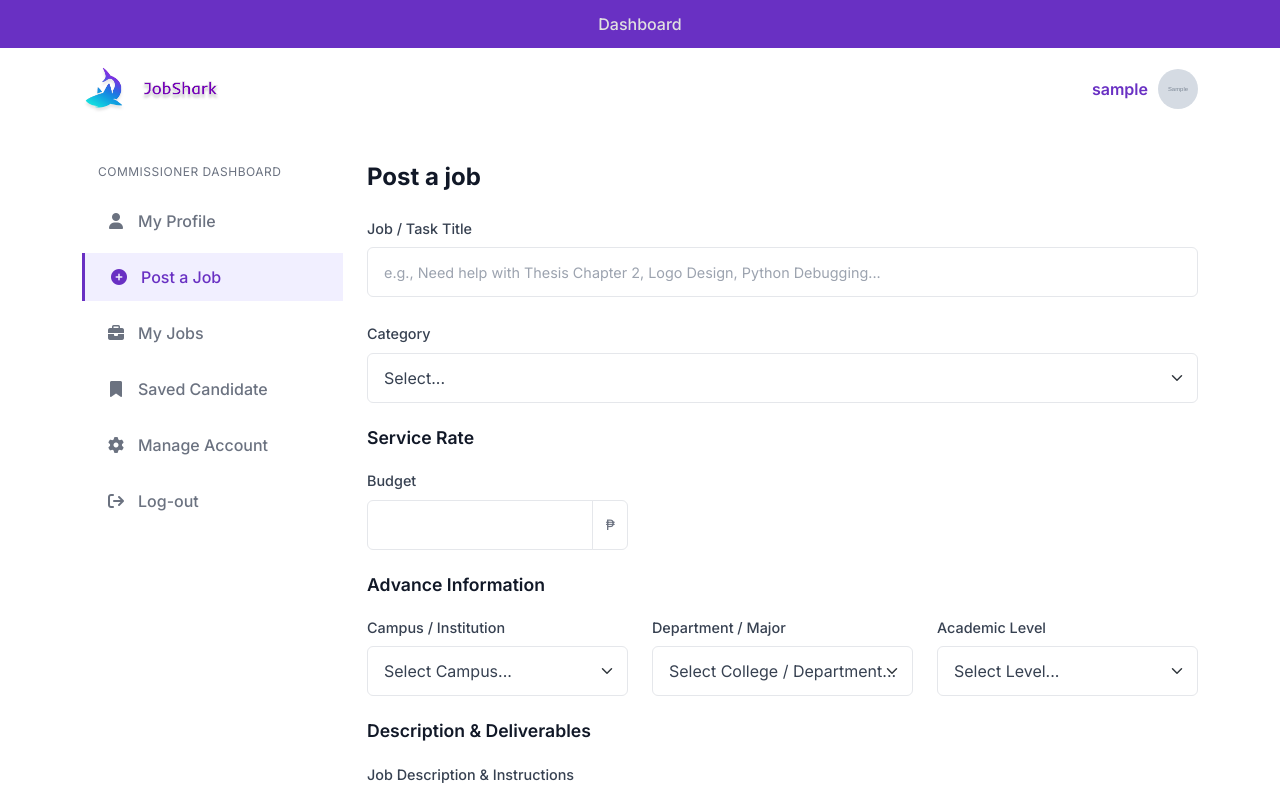
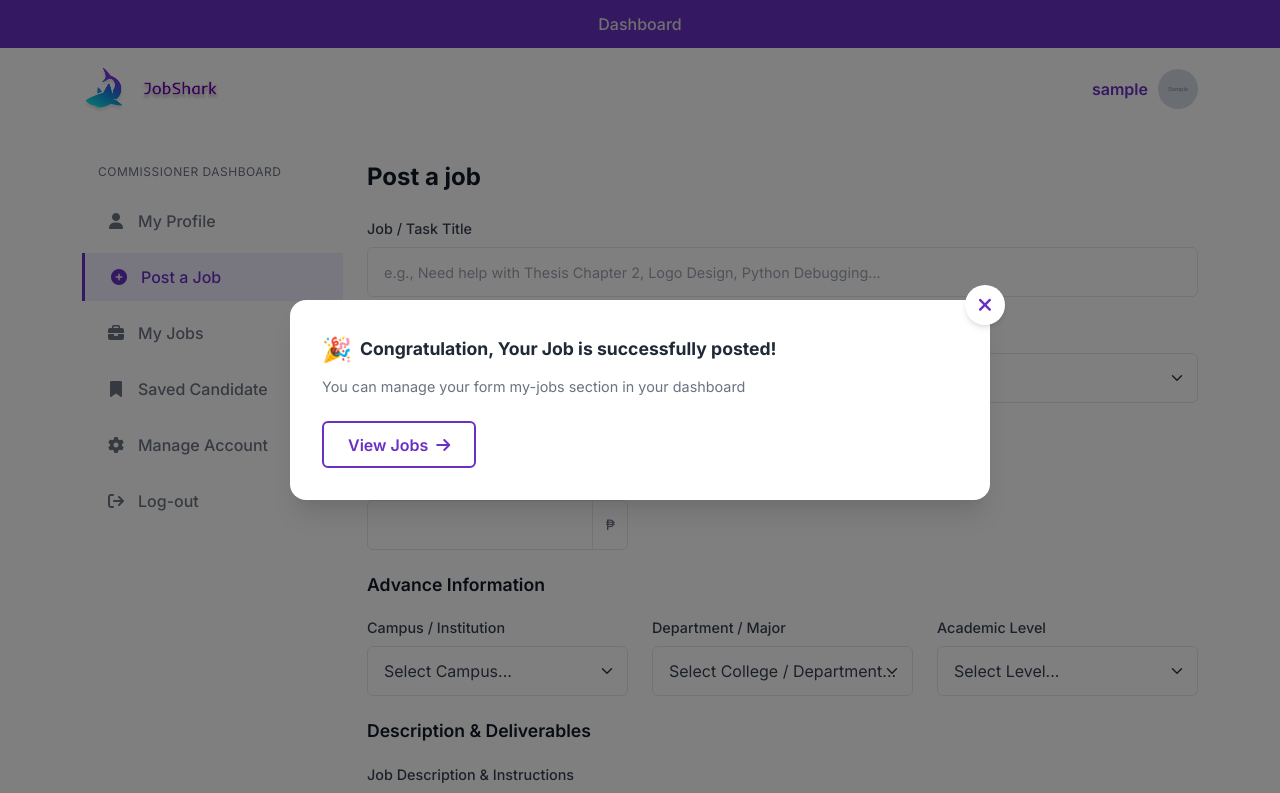
Before and after one commit to Shinnbeegpp/DSA-FINAL-PROJECT, a Django app: page /post_job/ in a window 1280 px wide. Shown: the top 793 px of the page. Run offline with Django 5.2, Linux system fonts and the light colour scheme; a user stored in the database is signed in; tables that the repository leaves empty hold one stand-in row (values such as "Sample post"); grey boxes marked "Sample" are stand-in pictures; one stand-in notice (Sample message) is shown.

Commit message:
POSTJOB
ASDASDASD

```diff
--- a/users/templates/post_job.html
+++ b/users/templates/post_job.html
@@ -387,16 +387,17 @@
 
                 <!-- Added ID to form for JS selector -->
                 <form id="postJobForm">
+                    {% csrf_token %}
                     <!-- Job / Task Title -->
                     <div class="mb-4">
                         <label class="form-label">Job / Task Title</label>
-                        <input type="text" class="form-control" placeholder="e.g., Need help with Thesis Chapter 2, Logo Design, Python Debugging...">
+                        <input type="text" name="title" class="form-control" required placeholder="e.g., Need help with Thesis Chapter 2, Logo Design, Python Debugging...">
                     </div>
 
                     <!-- Category with 'Others' Toggle -->
                     <div class="mb-4">
                         <label class="form-label">Category</label>
-                        <select class="form-select" id="categorySelect" onchange="toggleInput('categorySelect', 'otherCategoryInput')">
+                        <select class="form-select" name="category" id="categorySelect" onchange="toggleInput('categorySelect', 'otherCategoryInput')">
                             <option selected disabled>Select...</option>
                             <option value="Academic Assistance">Academic Assistance</option>
                             <option value="Graphic Design">Graphic Design</option>
@@ -404,7 +405,7 @@
                             <option value="Video Editing">Video Editing</option>
                             <option value="Others">Others</option>
                         </select>
-                        <input type="text" class="form-control mt-2" id="otherCategoryInput" placeholder="Please specify category..." style="display: none;">
+                        <input type="text" name="category_other" class="form-control mt-2" id="otherCategoryInput" placeholder="Please specify category..." style="display: none;">
                     </div>
 
                     <!-- Service Rate -->
@@ -413,7 +414,7 @@
                         <div class="col-md-4">
                             <label class="form-label">Budget</label>
                             <div class="input-group">
-                                <input type="number" class="form-control">
+                                <input type="number" name="budget" class="form-control" required>
                                 <span class="input-group-text">₱</span>
                             </div>
                         </div>
@@ -424,15 +425,15 @@
                     <div class="row g-4 mb-4">
                         <div class="col-md-4">
                             <label class="form-label">Campus / Institution</label>
-                            <select class="form-select" id="campusSelect" onchange="toggleInput('campusSelect')">
+                            <select class="form-select" name="campus" id="campusSelect" onchange="toggleInput('campusSelect')">
                                 <option selected disabled>Select Campus...</option>
 
                                 <!-- BatStateU Campuses -->
-                                <option value="BatStateU - Pablo Borbon">BatStateU - Pablo Borbon (Main I)</option>
-                                <option value="BatStateU - Alangilan">BatStateU - Alangilan (Main II)</option>
-                                <option value="BatStateU - Nasugbu">BatStateU - ARASOF Nasugbu</option>
+                                <option value="BatStateU - Pablo Borbon (Main I)">BatStateU - Pablo Borbon (Main I)</option>
+                                <option value="BatStateU - Alangilan (Main II)">BatStateU - Alangilan (Main II)</option>
+                                <option value="BatStateU - ARASOF Nasugbu">BatStateU - ARASOF Nasugbu</option>
                                 <option value="BatStateU - Lipa">BatStateU - Lipa</option>
-                                <option value="BatStateU - Malvar">BatStateU - Malvar (JPLPC)</option>
+                                <option value="BatStateU - Malvar (JPLPC)">BatStateU - Malvar (JPLPC)</option>
                                 <option value="BatStateU - Balayan">BatStateU - Balayan</option>
                                 <option value="BatStateU - Lemery">BatStateU - Lemery</option>
                                 <option value="BatStateU - Rosario">BatStateU - Rosario</option>
@@ -445,53 +446,37 @@
 
                         <div class="col-md-4">
                             <label class="form-label">Department / Major</label>
-                            <select class="form-select" id="deptSelect" onchange="toggleInput('deptSelect', 'otherDeptInput')">
+                            <select class="form-select" name="department" id="deptSelect" onchange="toggleInput('deptSelect', 'otherDeptInput')">
                                 <option selected disabled>Select College / Department...</option>
-
-                                <!-- CICS -->
-                                <option value="CICS">College of Informatics & Computing Sciences (CICS)</option>
-
-                                <!-- CEAFA -->
-                                <option value="CEAFA">College of Engineering, Architecture & Fine Arts (CEAFA)</option>
-
-                                <!-- CABEIHM -->
-                                <option value="CABEIHM">College of Accountancy, Business, Economics & IHM (CABEIHM)</option>
-
-                                <!-- CAS -->
-                                <option value="CAS">College of Arts & Sciences (CAS)</option>
-
-                                <!-- CTE -->
-                                <option value="CTE">College of Teacher Education (CTE)</option>
-
-                                <!-- CIT -->
-                                <option value="CIT">College of Industrial Technology (CIT)</option>
-
-                                <!-- CONAHS -->
-                                <option value="CONAHS">College of Nursing & Allied Health Sciences (CONAHS)</option>
-
-                                <!-- OTHERS -->
-                                <option value="Agri">College of Agriculture & Forestry</option>
-                                <option value="Others">Others / Not Listed</option>
+                                <option value="College of Informatics & Computing Sciences (CICS)">College of Informatics & Computing Sciences (CICS)</option>
+                                <option value="College of Engineering, Architecture & Fine Arts (CEAFA)">College of Engineering, Architecture & Fine Arts (CEAFA)</option>
+                                <option value="College of Accountancy, Business, Economics & IHM (CABEIHM)">College of Accountancy, Business, Economics & IHM (CABEIHM)</option>
+                                <option value="College of Arts & Sciences (CAS)">College of Arts & Sciences (CAS)</option>
+                                <option value="College of Teacher Education (CTE)">College of Teacher Education (CTE)</option>
+                                <option value="College of Industrial Technology (CIT)">College of Industrial Technology (CIT)</option>
+                                <option value="College of Nursing & Allied Health Sciences (CONAHS)">College of Nursing & Allied Health Sciences (CONAHS)</option>
+                                <option value="College of Agriculture & Forestry">College of Agriculture & Forestry</option>
+                                <option value="Others / Not Listed">Others / Not Listed</option>
                             </select>
-                            <input type="text" class="form-control mt-2" id="otherDeptInput" placeholder="Specify Department..." style="display: none;">
+                            <input type="text" name="department_other" class="form-control mt-2" id="otherDeptInput" placeholder="Specify Department..." style="display: none;">
                         </div>
 
                         <div class="col-md-4">
                             <label class="form-label">Academic Level</label>
-                            <select class="form-select">
+                            <select class="form-select" name="academic_level" required>
                                 <option selected disabled>Select Level...</option>
 
                                 <optgroup label="Undergraduate (College)">
-                                    <option>1st Year</option>
-                                    <option>2nd Year</option>
-                                    <option>3rd Year</option>
-                                    <option>4th Year</option>
-                                    <option>5th Year</option>
+                                    <option value="1st Year">1st Year</option>
+                                    <option value="2nd Year">2nd Year</option>
+                                    <option value="3rd Year">3rd Year</option>
+                                    <option value="4th Year">4th Year</option>
+                                    <option value="5th Year">5th Year</option>
                                 </optgroup>
 
                                 <optgroup label="Post-Graduate">
-                                    <option>Master's Degree</option>
-                                    <option>Doctorate / PhD</option>
+                                    <option value="Master's Degree">Master's Degree</option>
+                                    <option value="Doctorate / PhD">Doctorate / PhD</option>
                                 </optgroup>
                             </select>
                         </div>
@@ -503,7 +488,7 @@
                     <div class="mb-4">
                         <label class="form-label">Job Description & Instructions</label>
                         <div class="rich-editor-box">
-                            <textarea class="rich-textarea" placeholder="Describe the project. If this is a research paper, what is the topic? If this is a novel, what is the genre?"></textarea>
+                            <textarea class="rich-textarea" name="description" rows="5" required placeholder="Describe the project. If this is a research paper, what is the topic? If this is a novel, what is the genre?"></textarea>
                             <div class="editor-toolbar">
                                 <i class="fa-solid fa-bold"></i>
                                 <i class="fa-solid fa-italic"></i>
@@ -521,7 +506,7 @@
                     <div class="mb-4">
                         <label class="form-label">Required Deliverables</label>
                         <div class="rich-editor-box">
-                            <textarea class="rich-textarea" placeholder="What exactly do you need submitted? (e.g., A .docx file, a working link, a source code file)."></textarea>
+                            <textarea class="rich-textarea" name="deliverables" rows="3" placeholder="What exactly do you need submitted? (e.g., A .docx file, a working link, a source code file)."></textarea>
                             <div class="editor-toolbar">
                                 <i class="fa-solid fa-bold"></i>
                                 <i class="fa-solid fa-italic"></i>
@@ -538,7 +523,7 @@
 
                     <!-- Submit Button -->
                     <!-- Changed to type button to prevent submission for demo, triggers JS -->
-                    <button type="button" class="btn-post-job" id="triggerSuccessModal">
+                    <button type="sumbit" class="btn-post-job" id="triggerSuccessModal">
                         Post Job <i class="fa-solid fa-arrow-right"></i>
                     </button>
 
@@ -574,7 +559,7 @@
             </p>
 
             <!-- Action Button -->
-            <a href="#" class="btn-view-jobs-modal">
+            <a href="{% url 'myjobs' %}" class="btn-view-jobs-modal">
                 View Jobs <i class="fa-solid fa-arrow-right"></i>
             </a>
           </div>
@@ -645,5 +630,13 @@
             });
         });
     </script>
+    {% if messages %}
+    <script>
+        document.addEventListener("DOMContentLoaded", function() {
+            var myModal = new bootstrap.Modal(document.getElementById('successModal'));
+            myModal.show();
+        });
+    </script>
+    {% endif %}
 </body>
 </html>
--- a/users/views.py
+++ b/users/views.py
@@ -5,7 +5,7 @@ from django.contrib.auth import authenticate, login
 from django.contrib.auth.decorators import login_required
 from django.views.decorators.cache import never_cache
 from django.contrib import messages
-from .models import UserProfile, UserResume
+from .models import UserProfile, UserResume, Job
 from .forms import UserUpdateForm, ProfileUpdateForm, ResumeForm
 
 # Create your views here.
@@ -225,3 +225,44 @@ def manage_account_commissioner(request):
 
 def view_details(request):
     return render(request,'view_details.html')
+
+@login_required
+def post_job(request):
+    if request.method == 'POST':
+        # 1. Get basic data
+        title = request.POST.get('title')
+        budget = request.POST.get('budget')
+
+        # 2. Handle "Category" logic (Check if "Others" was used)
+        category = request.POST.get('category')
+        if category == 'Others':
+            category = request.POST.get('category_other') # Get the text input instead
+
+        # 3. Handle "Department" logic (Check if "Others" was used)
+        department = request.POST.get('department')
+        if department == 'Others':
+            department = request.POST.get('department_other')
+
+        campus = request.POST.get('campus')
+        academic_level = request.POST.get('academic_level')
+        description = request.POST.get('description')
+        deliverables = request.POST.get('deliverables')
+
+        # 4. Create the Job
+        Job.objects.create(
+            commissioner=request.user,
+            title=title,
+            category=category,
+            budget=budget,
+            campus=campus,
+            department=department,
+            academic_level=academic_level,
+            description=description,
+            deliverables=deliverables
+        )
+
+        # 5. Success Message (Triggers the Modal)
+        messages.success(request, "Job posted successfully!")
+        return redirect('post_job') # Stay on page to show modal
+
+    return render(request, 'post_job.html')
```
Also changed, not shown: users/models.py (+26 -0 lines), jobshark/settings.py (line endings or trailing spaces), users/migrations/0006_job.py (added).
